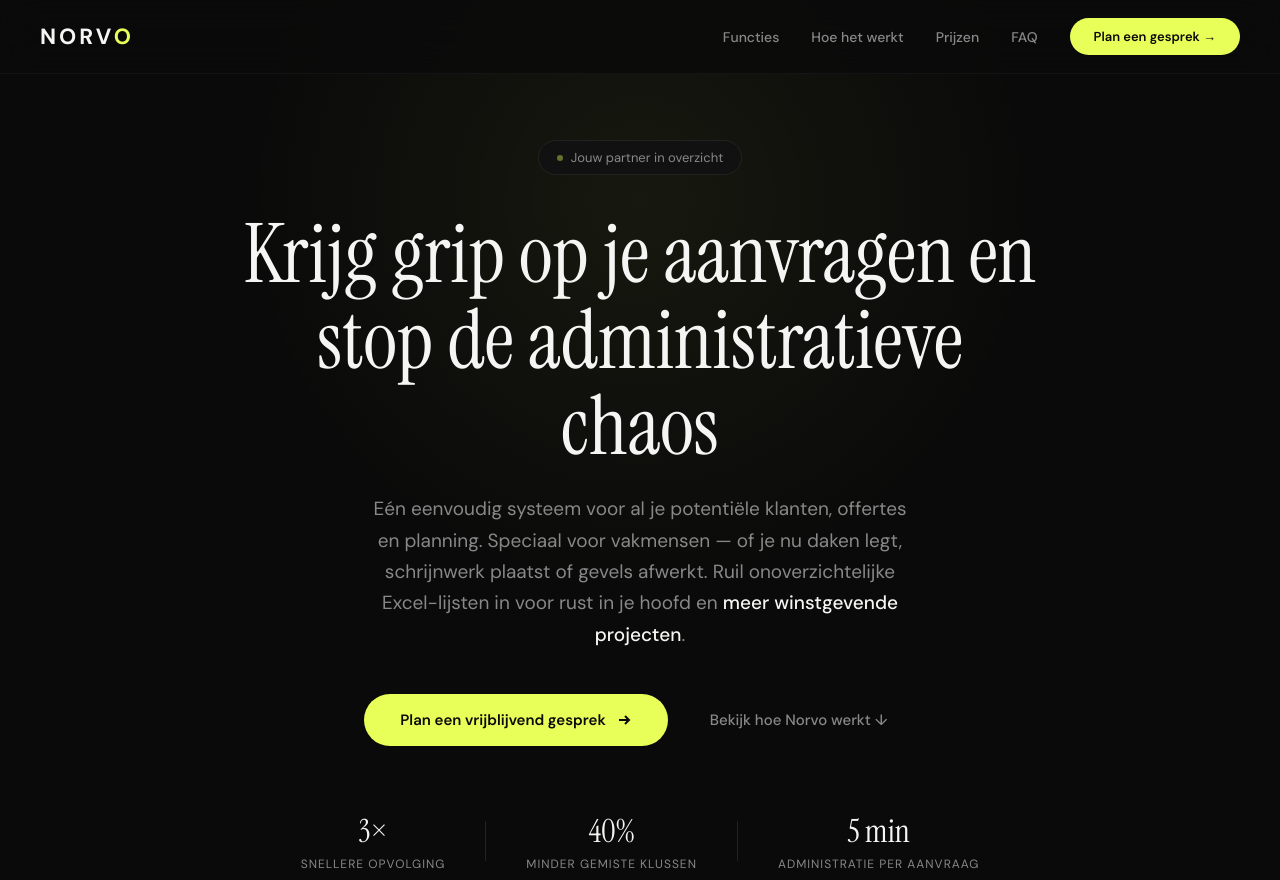
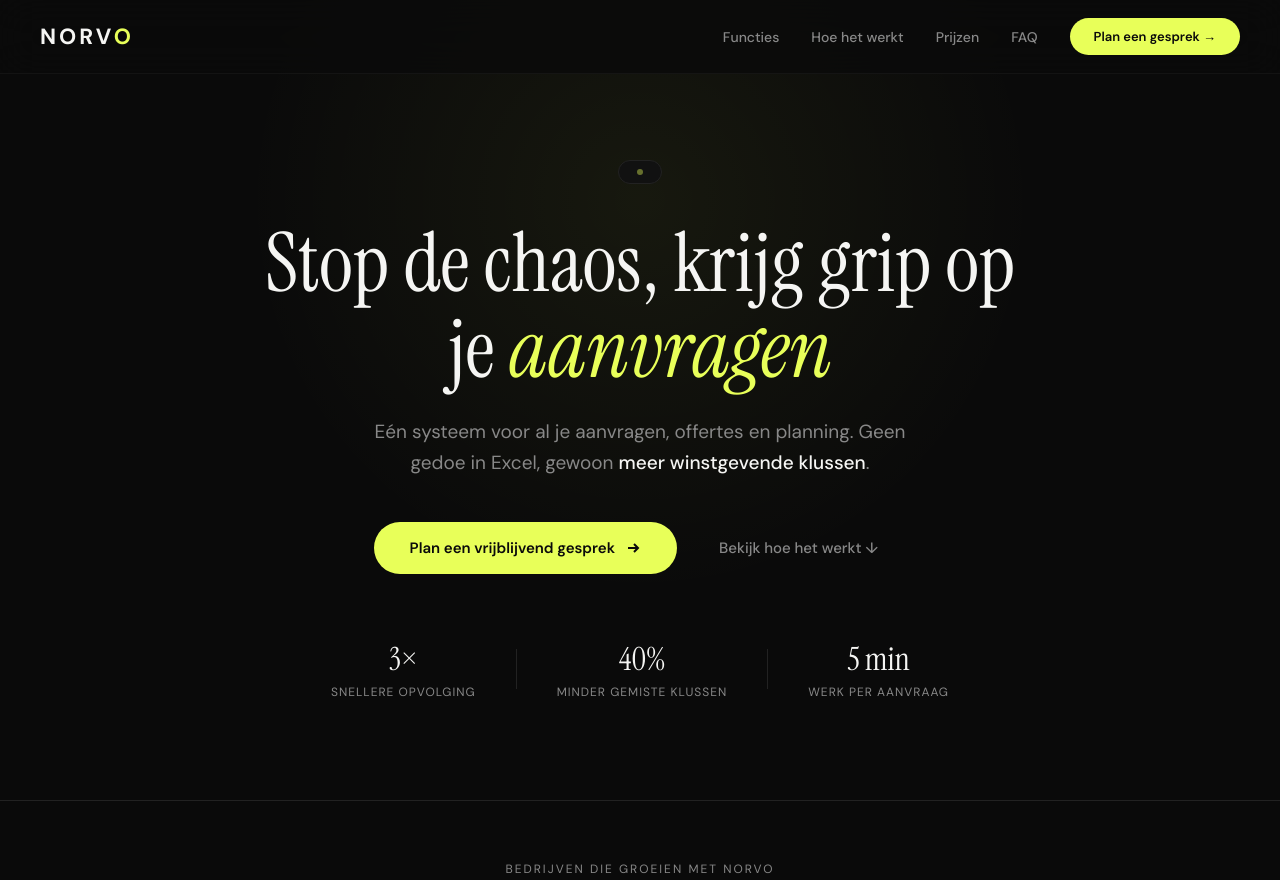
Before and after one commit to babbaxanma-dotcom/norvo, a plain HTML site: page index.html in a window 1280 px wide. Shown: the top 880 px of the page. Drawn offline with Linux system fonts and the light colour scheme.

```diff
--- a/index.html
+++ b/index.html
@@ -224,34 +224,24 @@ footer .footer-copy{font-size:12px;color:var(--text-muted)}
 </nav>
 
 <section class="hero">
-  <div class="hero-badge"><span class="dot"></span> Jouw partner in overzicht</div>
-  <h1>Krijg grip op je aanvragen en stop de administratieve chaos</h1>
-  <p class="hero-sub">Eén eenvoudig systeem voor al je potentiële klanten, offertes en planning. Speciaal voor vakmensen — of je nu daken legt, schrijnwerk plaatst of gevels afwerkt. Ruil onoverzichtelijke Excel-lijsten in voor rust in je hoofd en <strong>meer winstgevende projecten</strong>.</p>
+  <div class="hero-badge"><span class="dot"></span></div>
+  <h1>Stop de chaos, krijg grip op je <em>aanvragen</em></h1>
+  <p class="hero-sub">Eén systeem voor al je aanvragen, offertes en planning. Geen gedoe in Excel, gewoon <strong>meer winstgevende klussen</strong>.</p>
   <div class="hero-actions">
     <a href="#contact" class="btn-primary">
       Plan een vrijblijvend gesprek
       <svg viewBox="0 0 16 16" fill="none" stroke="currentColor" stroke-width="2"><path d="M3 8h10M9 4l4 4-4 4"/></svg>
     </a>
-    <a href="#hoe" class="btn-secondary">Bekijk hoe Norvo werkt ↓</a>
+    <a href="#hoe" class="btn-secondary">Bekijk hoe het werkt ↓</a>
   </div>
   <div class="hero-proof">
-    <div class="stat">
-      <div class="stat-num">3×</div>
-      <div class="stat-label">Snellere opvolging</div>
-    </div>
+    <div class="stat"><div class="stat-num">3×</div><div class="stat-label">Snellere opvolging</div></div>
     <div class="divider"></div>
-    <div class="stat">
-      <div class="stat-num">40%</div>
-      <div class="stat-label">Minder gemiste klussen</div>
-    </div>
+    <div class="stat"><div class="stat-num">40%</div><div class="stat-label">Minder gemiste klussen</div></div>
     <div class="divider"></div>
-    <div class="stat">
-      <div class="stat-num">5 min</div>
-      <div class="stat-label">Administratie per aanvraag</div>
-    </div>
+    <div class="stat"><div class="stat-num">5 min</div><div class="stat-label">Werk per aanvraag</div></div>
   </div>
 </section>
-
 <section class="logos">
   <p>Bedrijven die groeien met NORVO</p>
   <div class="logos-row">
```
